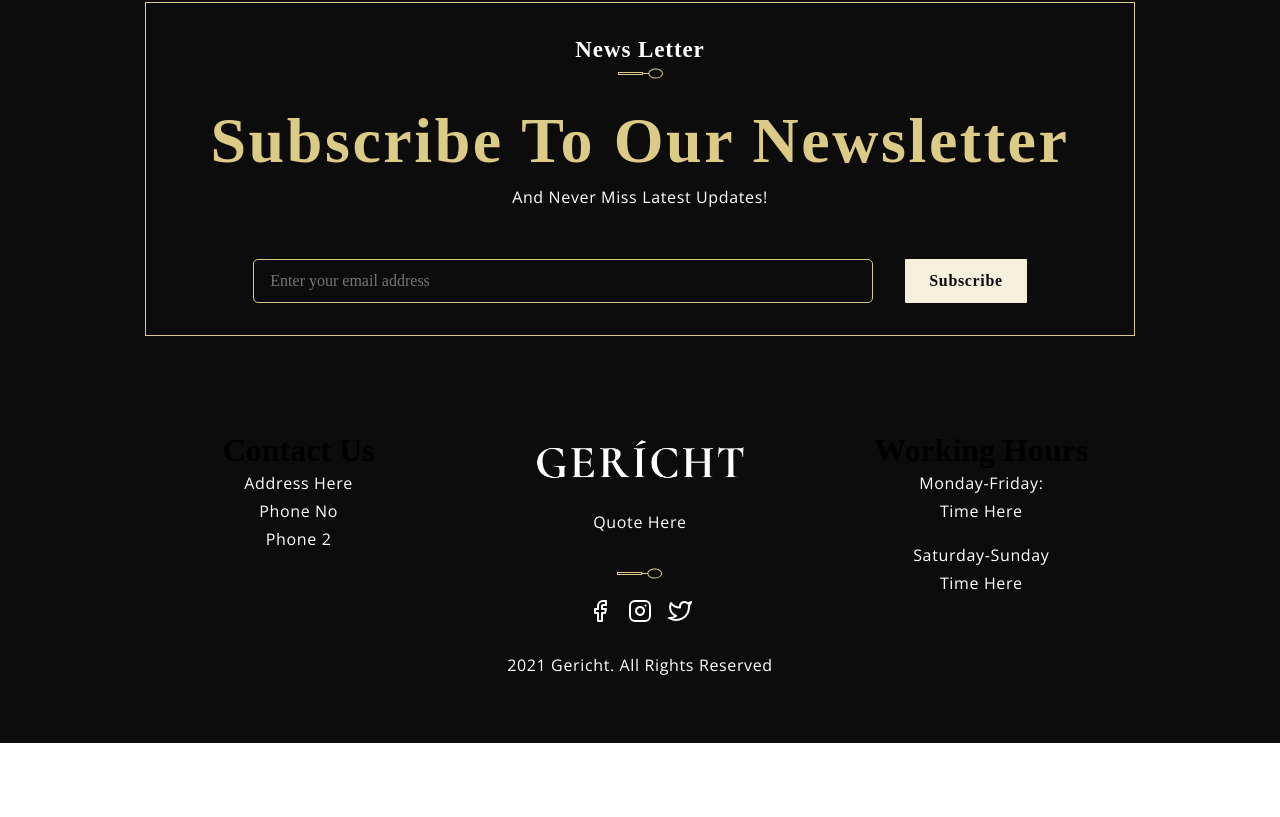
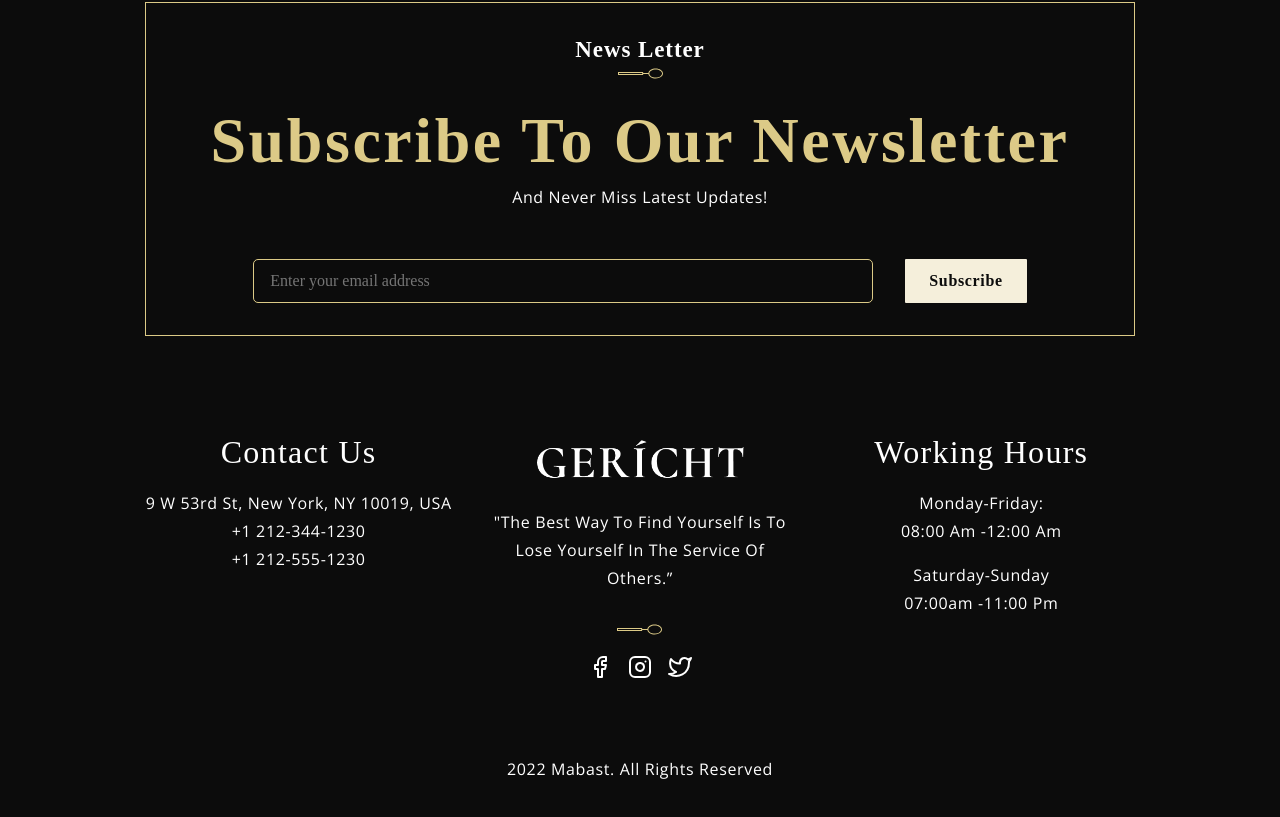
Before and after one commit to Mabast1/Gericht-Restaurant, a React (Create React App) app: page / in a window 1280 px wide. Shown: the part 7556-8373 px from the top of the page. Before the commit the page ends 8299 px from the top, so only its background shows below. Built offline with nearby package versions, Linux system fonts and the light colour scheme; a web font is replaced by a local one.

Commit message:
updated styling

```diff
--- a/src/container/Footer/Footer.css
+++ b/src/container/Footer/Footer.css
@@ -49,3 +49,23 @@
   font-size: 24px;
   cursor: pointer;
 }
+
+.app__footer-links_icons svg:hover {
+  color: var(--color-white);
+  fill: var(--color-golden);
+}
+
+.app__footer-headtext {
+  font-family: var(--font-base);
+  color: var(--color-white);
+  font-weight: 400;
+  letter-spacing: 0.04em;
+  text-transform: capitalize;
+  font-size: 32px;
+  line-height: 41.6px;
+  margin-bottom: 1rem;
+}
+
+.footer__copyright {
+  margin-top: 3rem;
+}
--- a/src/container/Footer/Footer.jsx
+++ b/src/container/Footer/Footer.jsx
@@ -13,13 +13,16 @@ const Footer = () => (
     <div className="app__footer-links">
       <div className="app__footer-links_contact">
         <h1 className="app__footer-headtext">Contact Us</h1>
-        <p className="p__opensans">address here</p>
-        <p className="p__opensans">phone no</p>
-        <p className="p__opensans">phone 2</p>
+        <p className="p__opensans">9 W 53rd St, New York, NY 10019, USA</p>
+        <p className="p__opensans">+1 212-344-1230</p>
+        <p className="p__opensans">+1 212-555-1230</p>
       </div>
       <div className="app__footer-links_logo">
         <img src={images.gericht} alt="footer logo" />
-        <p className="p__opensans">quote here</p>
+        <p className="p__opensans">
+          "The best way to find yourself is to lose yourself in the service of
+          others.”
+        </p>
         <img
           src={images.spoon}
           alt="spoon"
@@ -35,13 +38,19 @@ const Footer = () => (
       <div className="app__footer-links_work">
         <h1 className="app__footer-headtext">Working Hours</h1>
         <p className="p__opensans">Monday-Friday:</p>
-        <p className="p__opensans">time here</p>
+        <p className="p__opensans">08:00 am -12:00 am</p>
         <p className="p__opensans">Saturday-Sunday</p>
-        <p className="p__opensans">time here</p>
+        <p className="p__opensans">07:00am -11:00 pm</p>
       </div>
     </div>
-    <div className="footer_copyright">
-      <p className="p__opensans">2021 Gericht. All rights reserved</p>
+    <div className="footer__copyright">
+      <p className="p__opensans">
+        2022{" "}
+        <a href="https://github.com/mabast1" target="_blank" rel="noreferrer">
+          Mabast.
+        </a>{" "}
+        All rights reserved
+      </p>
     </div>
   </div>
 );
```
